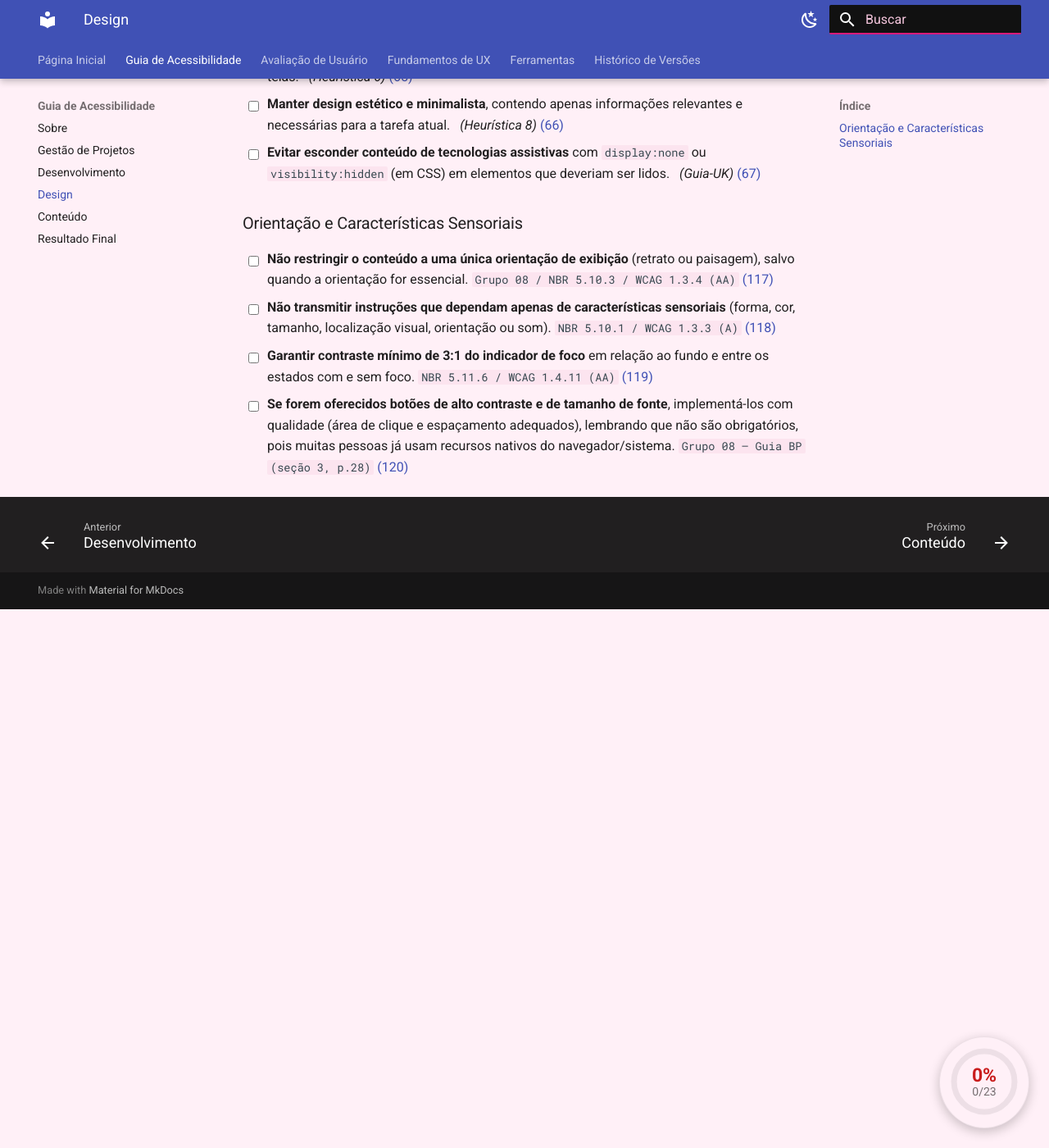
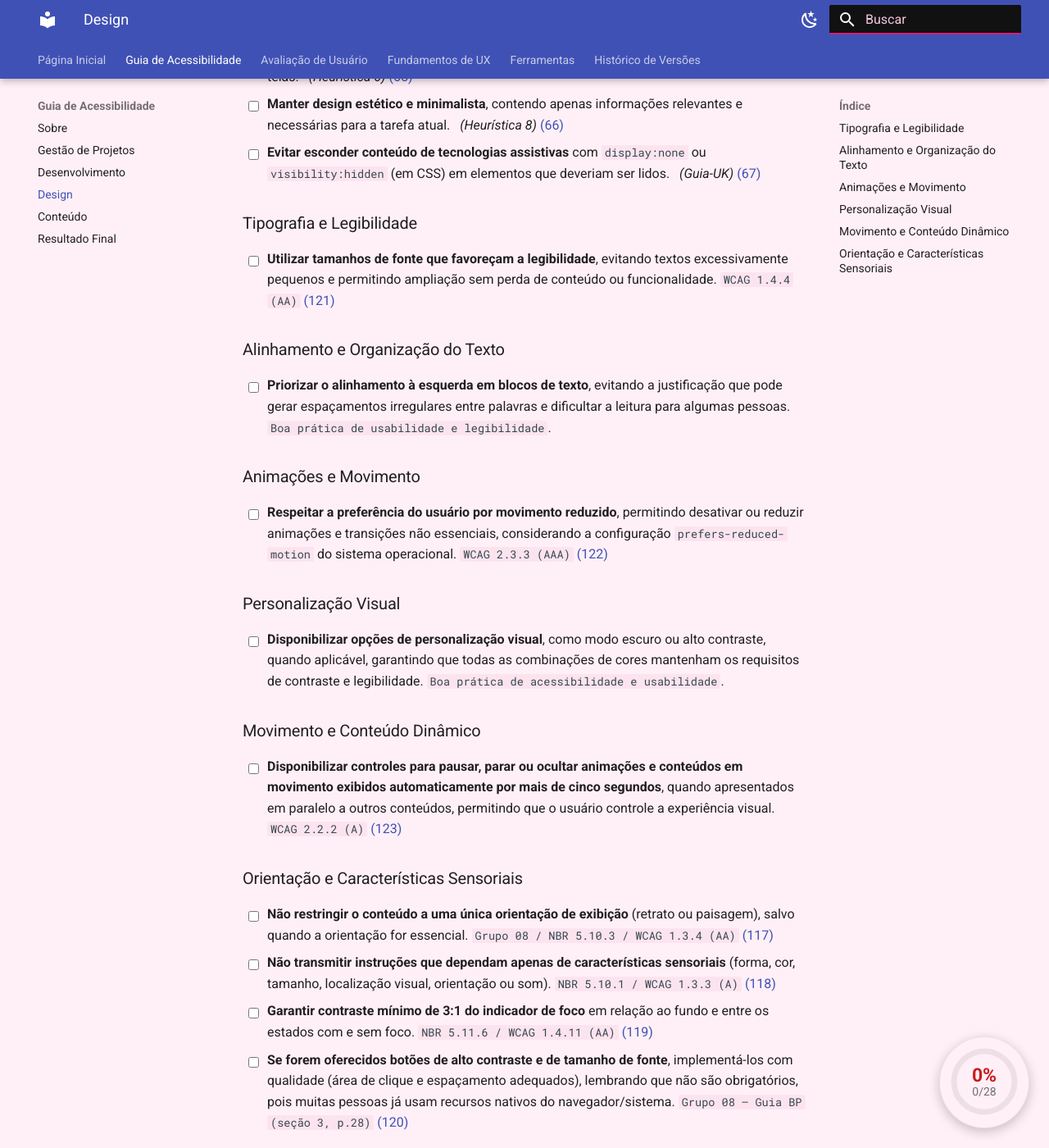
Before and after one commit to UnB-IHC/IHC_2026.2_Grupo01, an MkDocs documentation site: the page built from docs/guia_acessibilidade/guia_design.md, in a window 1280 px wide and 1400 px high, scrolled down 1254 px. Shown: the whole window at 82% size. Built offline with MkDocs 1.6.1 and Material for MkDocs 9.7.7, drawn with Linux system fonts in a browser that asks for light colours.

Commit message:
docs: Ampliar as diretrizes de acessibilidade com novas seções
Foram adicionadas seções sobre tipografia, alinhamento de texto, animações, personalização visual e controles de conteúdo dinâmico, a fim de aprimorar as diretrizes de acessibilidade.

```diff
--- a/docs/guia_acessibilidade/guia_design.md
+++ b/docs/guia_acessibilidade/guia_design.md
@@ -24,6 +24,21 @@
 - [ ] **Manter design estético e minimalista**, contendo apenas informações relevantes e necessárias para a tarefa atual.   _(Heurística 8)_ [(66)](https://www.nngroup.com/articles/ten-usability-heuristics/)
 - [ ] **Evitar esconder conteúdo de tecnologias assistivas** com `display:none` ou `visibility:hidden` (em CSS) em elementos que deveriam ser lidos.   _(Guia-UK)_ [(67)](#)
 
+### Tipografia e Legibilidade
+- [ ] **Utilizar tamanhos de fonte que favoreçam a legibilidade**, evitando textos excessivamente pequenos e permitindo ampliação sem perda de conteúdo ou funcionalidade. `WCAG 1.4.4 (AA)` [(121)](https://www.w3.org/WAI/WCAG22/Understanding/resize-text)
+
+### Alinhamento e Organização do Texto
+- [ ] **Priorizar o alinhamento à esquerda em blocos de texto**, evitando a justificação que pode gerar espaçamentos irregulares entre palavras e dificultar a leitura para algumas pessoas. `Boa prática de usabilidade e legibilidade`.
+
+### Animações e Movimento
+- [ ] **Respeitar a preferência do usuário por movimento reduzido**, permitindo desativar ou reduzir animações e transições não essenciais, considerando a configuração `prefers-reduced-motion` do sistema operacional. `WCAG 2.3.3 (AAA)` [(122)](https://www.w3.org/WAI/WCAG22/Understanding/animation-from-interactions)
+
+### Personalização Visual
+- [ ] **Disponibilizar opções de personalização visual**, como modo escuro ou alto contraste, quando aplicável, garantindo que todas as combinações de cores mantenham os requisitos de contraste e legibilidade. `Boa prática de acessibilidade e usabilidade`.
+
+### Movimento e Conteúdo Dinâmico
+- [ ] **Disponibilizar controles para pausar, parar ou ocultar animações e conteúdos em movimento exibidos automaticamente por mais de cinco segundos**, quando apresentados em paralelo a outros conteúdos, permitindo que o usuário controle a experiência visual. `WCAG 2.2.2 (A)` [(123)](https://www.w3.org/WAI/WCAG22/Understanding/pause-stop-hide)
+
 ### Orientação e Características Sensoriais
 - [ ] **Não restringir o conteúdo a uma única orientação de exibição** (retrato ou paisagem), salvo quando a orientação for essencial.   `Grupo 08 / NBR 5.10.3 / WCAG 1.3.4 (AA)` [(117)](https://www.w3.org/WAI/WCAG22/Understanding/orientation)
 - [ ] **Não transmitir instruções que dependam apenas de características sensoriais** (forma, cor, tamanho, localização visual, orientação ou som).   `NBR 5.10.1 / WCAG 1.3.3 (A)` [(118)](https://www.w3.org/WAI/WCAG22/Understanding/sensory-characteristics)
```
